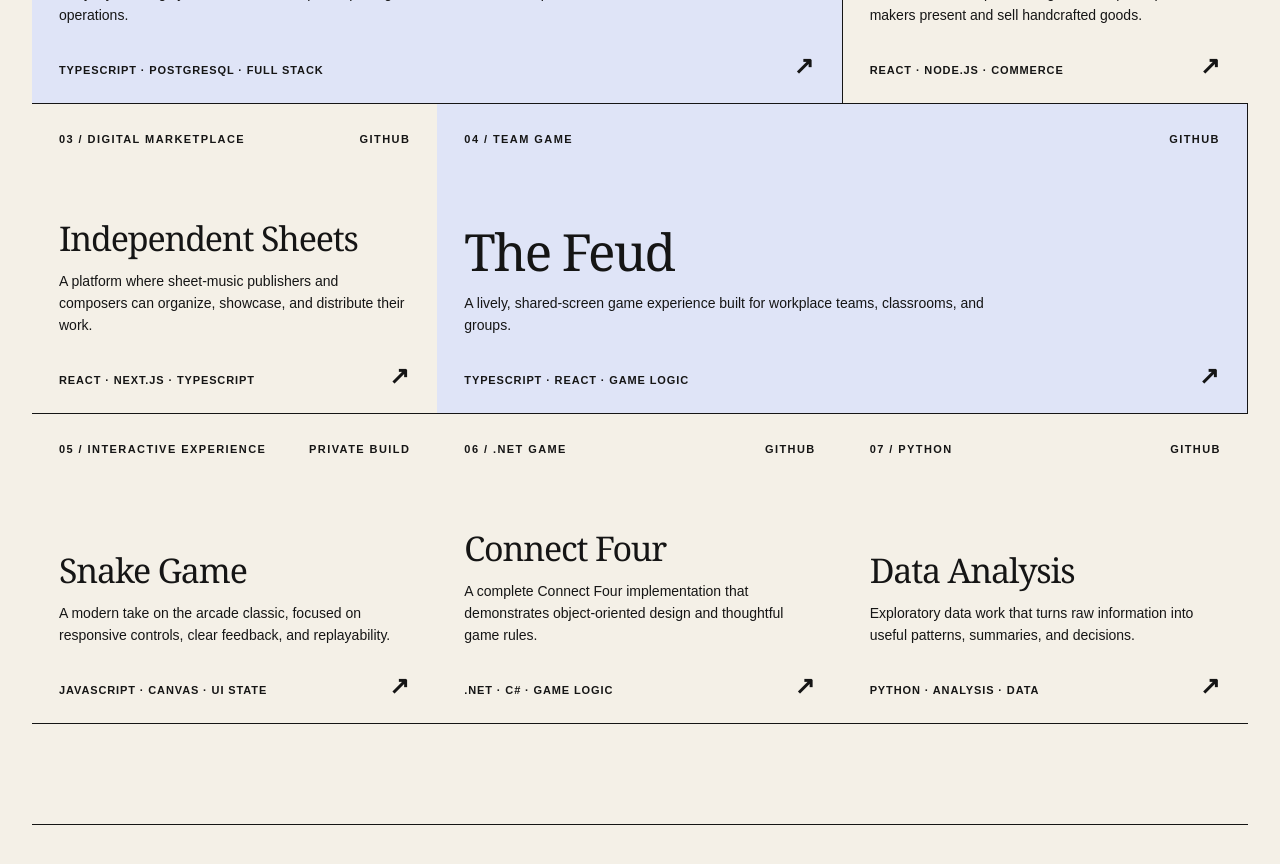
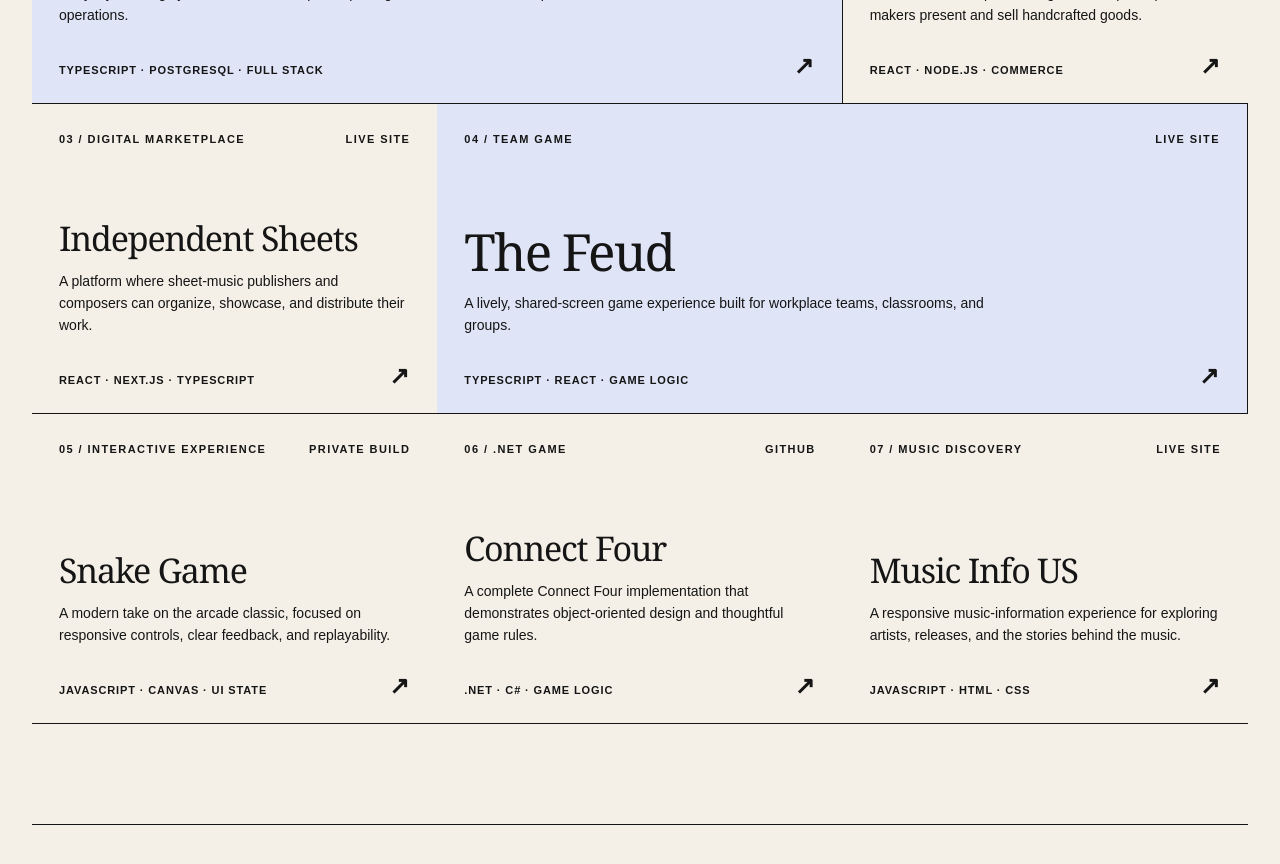
Before and after one commit to jneberhard/portfolio, a Next.js app: page / in a window 1280 px wide. Shown: the part 900-1764 px from the top of the page. Built offline with nearby package versions, Linux system fonts and the light colour scheme.

Commit message:
update 1

```diff
--- a/app/page.tsx
+++ b/app/page.tsx
@@ -3,44 +3,44 @@ const projects = [
     number: "01",
     title: "Royalty Ops",
     category: "Operations platform",
-    status: "Case study",
+    status: "Live site",
     description:
       "A royalty-tracking system that turns complex reporting workflows into clear, dependable operations.",
     technologies: ["TypeScript", "PostgreSQL", "Full stack"],
-    href: "https://github.com/jneberhard?tab=repositories",
+    href: "https://royalty-ops.vercel.app/",
     featured: true,
   },
   {
     number: "02",
     title: "Handcrafted Haven",
     category: "E-commerce",
-    status: "Private build",
+    status: "Live site",
     description:
       "A full-stack marketplace designed to help independent makers present and sell handcrafted goods.",
     technologies: ["React", "Node.js", "Commerce"],
-    href: "https://github.com/jneberhard?tab=repositories",
+    href: "https://handcrafted-haven-gilt.vercel.app/",
     featured: false,
   },
   {
     number: "03",
     title: "Independent Sheets",
     category: "Digital marketplace",
-    status: "GitHub",
+    status: "Live site",
     description:
       "A platform where sheet-music publishers and composers can organize, showcase, and distribute their work.",
     technologies: ["React", "Next.js", "TypeScript"],
-    href: "https://github.com/jneberhard/independent_sheets",
+    href: "https://independent-sheets.vercel.app/",
     featured: false,
   },
   {
     number: "04",
     title: "The Feud",
     category: "Team game",
-    status: "GitHub",
+    status: "Live site",
     description:
       "A lively, shared-screen game experience built for workplace teams, classrooms, and groups.",
     technologies: ["TypeScript", "React", "Game logic"],
-    href: "https://github.com/jneberhard/the-feud",
+    href: "https://the-feud.vercel.app/",
     featured: true,
   },
   {
@@ -67,13 +67,13 @@ const projects = [
   },
   {
     number: "07",
-    title: "Data Analysis",
-    category: "Python",
-    status: "GitHub",
+    title: "Music Info US",
+    category: "Music discovery",
+    status: "Live site",
     description:
-      "Exploratory data work that turns raw information into useful patterns, summaries, and decisions.",
-    technologies: ["Python", "Analysis", "Data"],
-    href: "https://github.com/jneberhard/Data_Analysis",
+      "A responsive music-information experience for exploring artists, releases, and the stories behind the music.",
+    technologies: ["JavaScript", "HTML", "CSS"],
+    href: "https://musicinfous.netlify.app/",
     featured: false,
   },
 ];
@@ -143,7 +143,7 @@ export default function Home() {
                 target="_blank"
                 rel="noreferrer"
                 key={project.title}
-                aria-label={`View ${project.title} on GitHub`}
+                aria-label={`Open the ${project.title} project`}
               >
                 <div className="project-meta">
                   <span>
```
